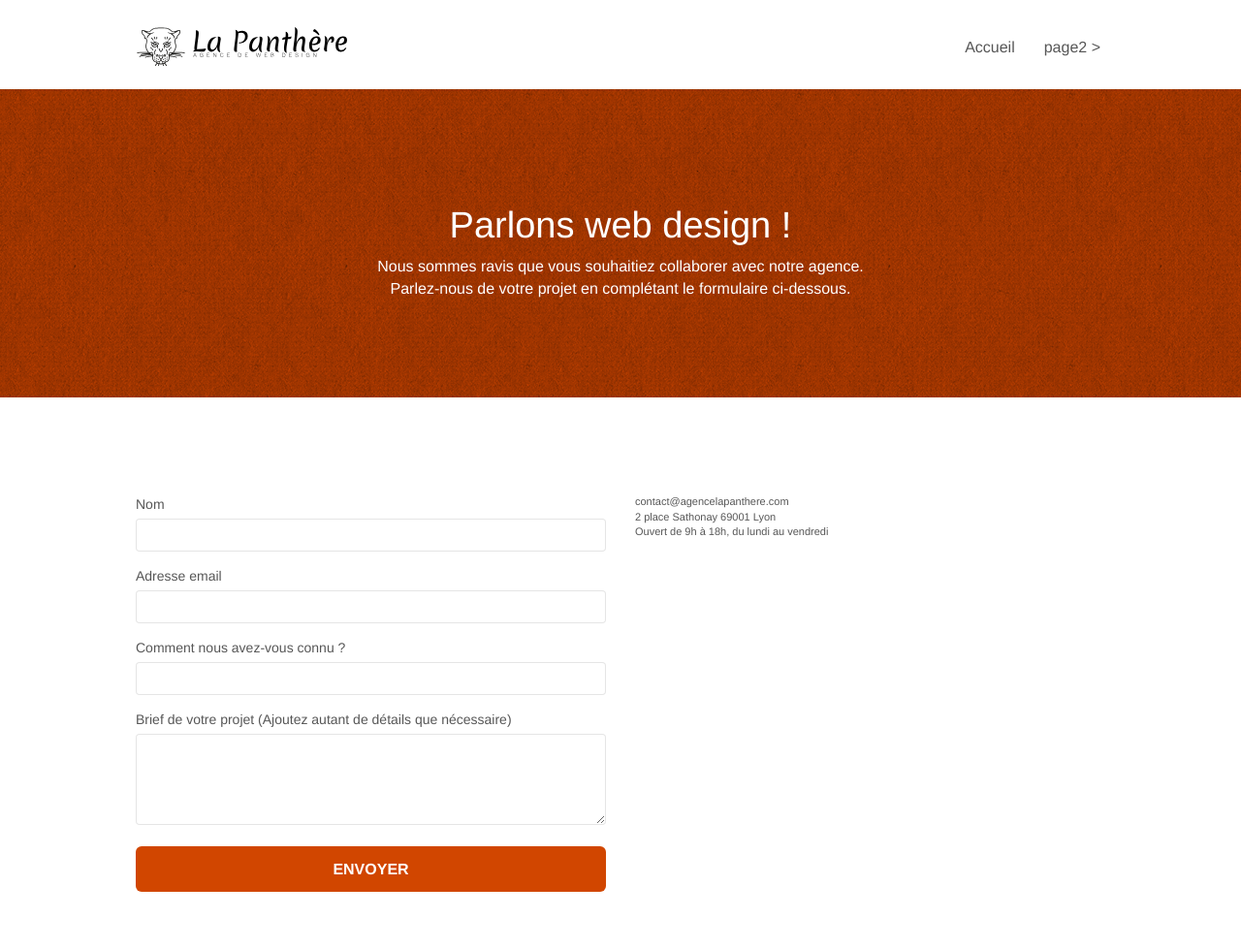
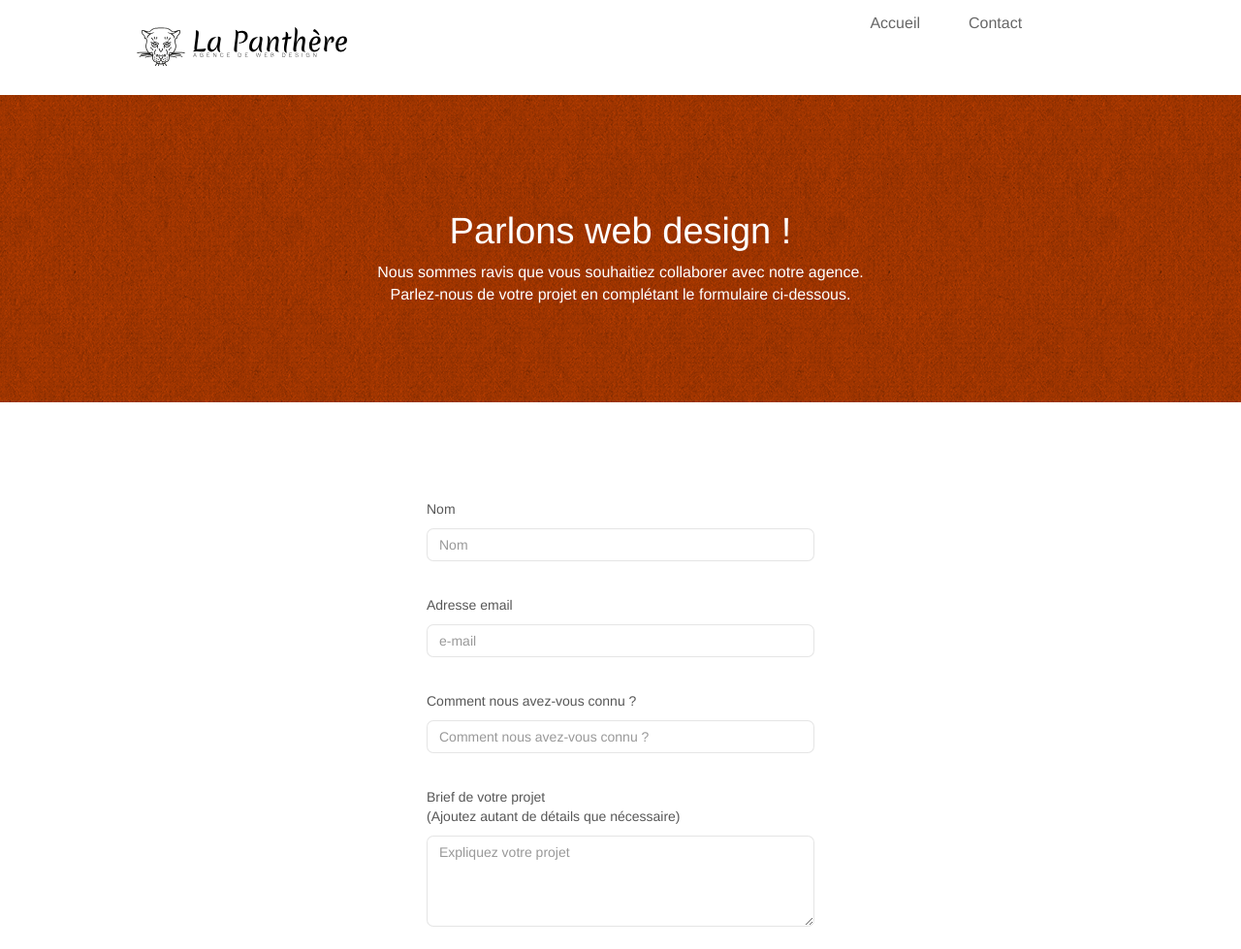
Before and after one commit to Neiralul/OCCh4, a plain HTML site: page page2.html in a window 1280 px wide. Shown: the top 979 px of the page at 97% size. Drawn offline with nearby package versions, Linux system fonts and the light colour scheme; files that its build step writes are made by us from their sources; a script that the page names is missing.

Commit message:
Changement form, nav et partenaire

```diff
--- a/page2.html
+++ b/page2.html
@@ -34,18 +34,15 @@
 	<div class="container bloc-sm">
 		<nav class="navbar row">
 			<div class="navbar-header">
-				<a class="navbar-brand" href="index.html"><img src="img/agence-la-panthere-monochrome.svg" alt="atlanta web design logo" height="40" /></a>
-				<button id="nav-toggle" type="button" class="ui-navbar-toggle navbar-toggle" data-toggle="collapse" data-target=".navbar-1">
-					<span class="sr-only">Toggle navigation</span><span class="icon-bar"></span><span class="icon-bar"></span><span class="icon-bar"></span>
-				</button>
+				<a class="navbar-brand" href="index.html"><img src="img/agence-la-panthere-monochrome.svg" alt="Logo et nom du groupe" height="40" /></a>
 			</div>
 			<div class="collapse navbar-collapse navbar-1 special-dropdown-nav">
-				<ul class="site-navigation nav navbar-nav">
-					<li>
+				<ul class="site-navigation nav navbar-nav p2-nav">
+					<li class="p2-li">
 						<a href="index.html">Accueil</a>
 					</li>
-					<li>
-						<a href="page2.html">page2 &gt;</a>
+					<li class="p2-li">
+						<a href="page2.html">Contact</a>
 					</li>
 				</ul>
 			</div>
@@ -76,32 +73,33 @@
 <article class="bloc bgc-white l-bloc" id="bloc-7">
 	<div class="container bloc-lg">
 		<div class="row">
-			<div class="col-sm-6">
+			<div class="col-sm-6 p2-form">
 				<form id="form_1" novalidate>
 					<div class="form-group">
 						<label>
 							Nom
 						</label>
-						<input id="name" class="form-control" required />
+						<input id="name" class="form-control" required placeholder="Nom"/>
 					</div>
 					<div class="form-group">
 						<label>
 							Adresse email
 						</label>
-						<input id="email" class="form-control" type="email" required />
+						<input id="email" class="form-control" type="email" required placeholder="e-mail"/>
 					</div>
 					<div class="form-group">
 						<label>
 							Comment nous avez-vous connu ?
 						</label>
-						<input class="form-control" type="email" required id="input_504" />
+						<input class="form-control" type="email" required id="input_504" placeholder="Comment nous avez-vous connu ?"/>
 					</div>
 					<div class="form-group">
 						<label>
-							Brief de votre projet (Ajoutez autant de détails que nécessaire)<br>
-						</label><textarea id="message" class="form-control" rows="4" cols="50" required></textarea>
+							Brief de votre projet <br>
+							(Ajoutez autant de détails que nécessaire)<br>
+						</label><textarea id="message" class="form-control" rows="4" cols="50" required placeholder="Expliquez votre projet"></textarea>
 					</div>
-					<button class="bloc-button btn btn-lg btn-block cta-hero btn-atomic-tangerine" type="submit">
+					<button class="bloc-button btn btn-lg btn-block cta-hero btn-atomic-tangerine p2-btn" type="submit">
 						Envoyer
 					</button>
 				</form>
--- a/style.css
+++ b/style.css
@@ -317,7 +317,6 @@ a:hover {
 
 .navbar .nav {
     padding-top: 2px;
-    margin-right: -16px;
     float: right;
     z-index: 1;
 }
@@ -335,20 +334,6 @@ a:hover {
 .nav > li a:hover,
 .nav > li a:focus {
     background: transparent;
-}
-
-.navbar-toggle {
-    margin: 10px 10px 0 0;
-    border: 0px;
-}
-
-.navbar-toggle:hover {
-    background: transparent!important;
-}
-
-.navbar-toggle .icon-bar {
-    background-color: rgba(0, 0, 0, .5);
-    width: 26px;
 }
 
 .nav-invert .navbar .nav {
@@ -651,7 +636,7 @@ label,
 a {
     font-family: "helvetica";
     font-weight: 400;
-    color: #575757!important;
+    color: #575757;
 }
 
 .container {
@@ -1056,6 +1041,58 @@ h4 {
     font-size: 16px;
     text-align: center;
 }
+.p2-nav {
+    list-style-type: none;
+}
+.p2-nav a {
+    text-decoration: none;
+}
+.form-group {
+    display: flex;
+    flex-direction: column;
+    justify-content: center;
+    justify-self: center;
+    width: 400px;
+}
+.form-group > input {
+    border-top-left-radius: 7px;
+    border-top-right-radius: 7px;
+    border-bottom-left-radius: 7px;
+    border-bottom-right-radius: 7px;
+    margin: 5px 0px;
+}
+.form-group > textarea {
+    border-top-left-radius: 7px;
+    border-top-right-radius: 7px;
+    border-bottom-left-radius: 7px;
+    border-bottom-right-radius: 7px;
+    margin: 5px 0px;
+}
+.p2-btn {
+    border-top-left-radius: 15px;
+    border-top-right-radius: 15px;
+    border-bottom-left-radius: 15px;
+    border-bottom-right-radius: 15px;
+}
+.partenaires {
+    display: flex;
+    align-items: center;
+    flex-direction: column;
+    width: 100%;
+    margin-top: 20px;
+    color: white;
+}
+.parttxt {
+    margin-bottom: 5px;
+    font-weight: bold;
+    font-size: 16px;
+}
+.p1-part {
+    list-style-type: none;
+}
+li a {
+    color: white;
+}
 @media (max-width: 768px) {
     .img-responsive {
         width: 60%;
@@ -1086,3 +1123,21 @@ h4 {
         left: 2.5%;
     }
 }
+@media (min-width: 768px) {
+    .p2-nav {
+        position: relative;
+        right: 6%;
+        top: 100%;
+    }
+    .p2-li {
+        margin: 0px 10px;
+    }
+    .p2-form {
+        display: flex;
+        width: 100%;
+        justify-content: center;
+    }
+    .p2-btn {
+        width: 400px;
+    }
+}
```
Also changed, not shown: index.html (+10 -4 lines).
